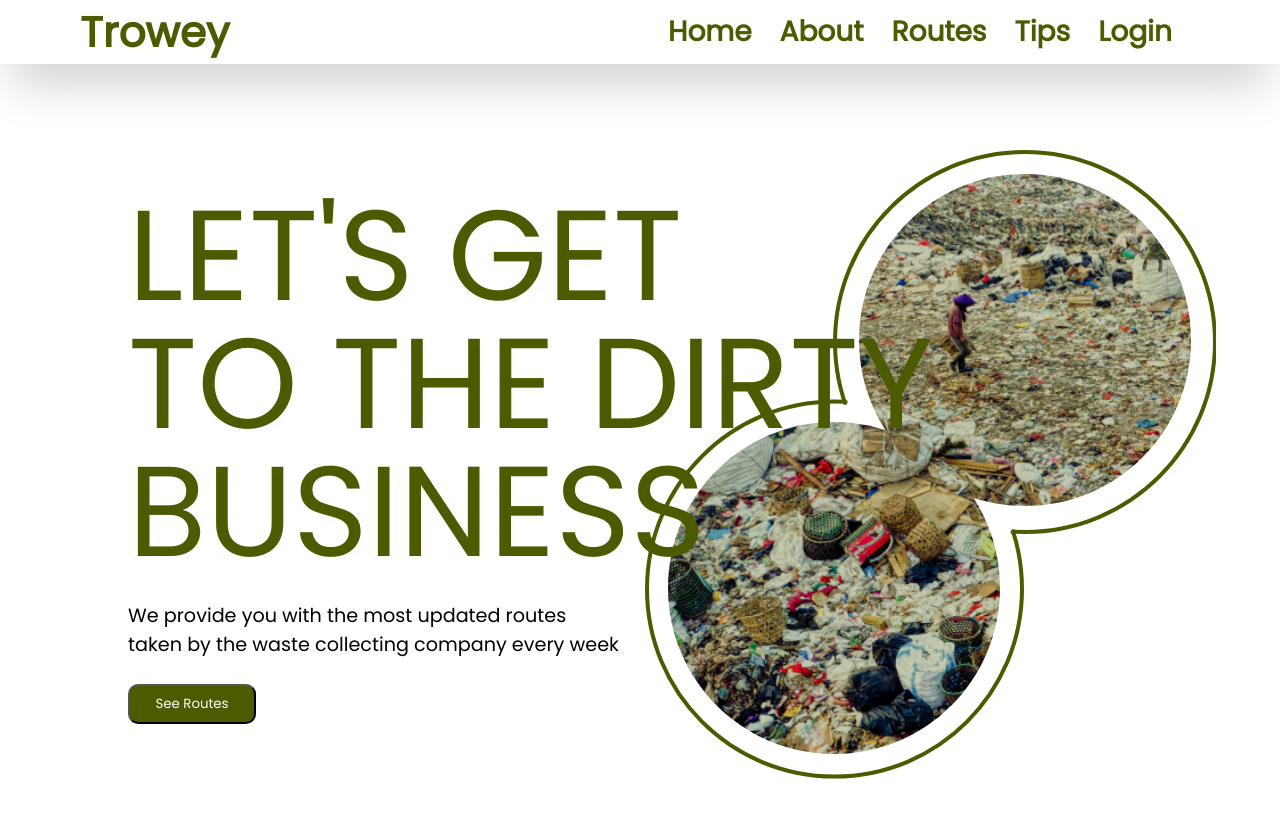
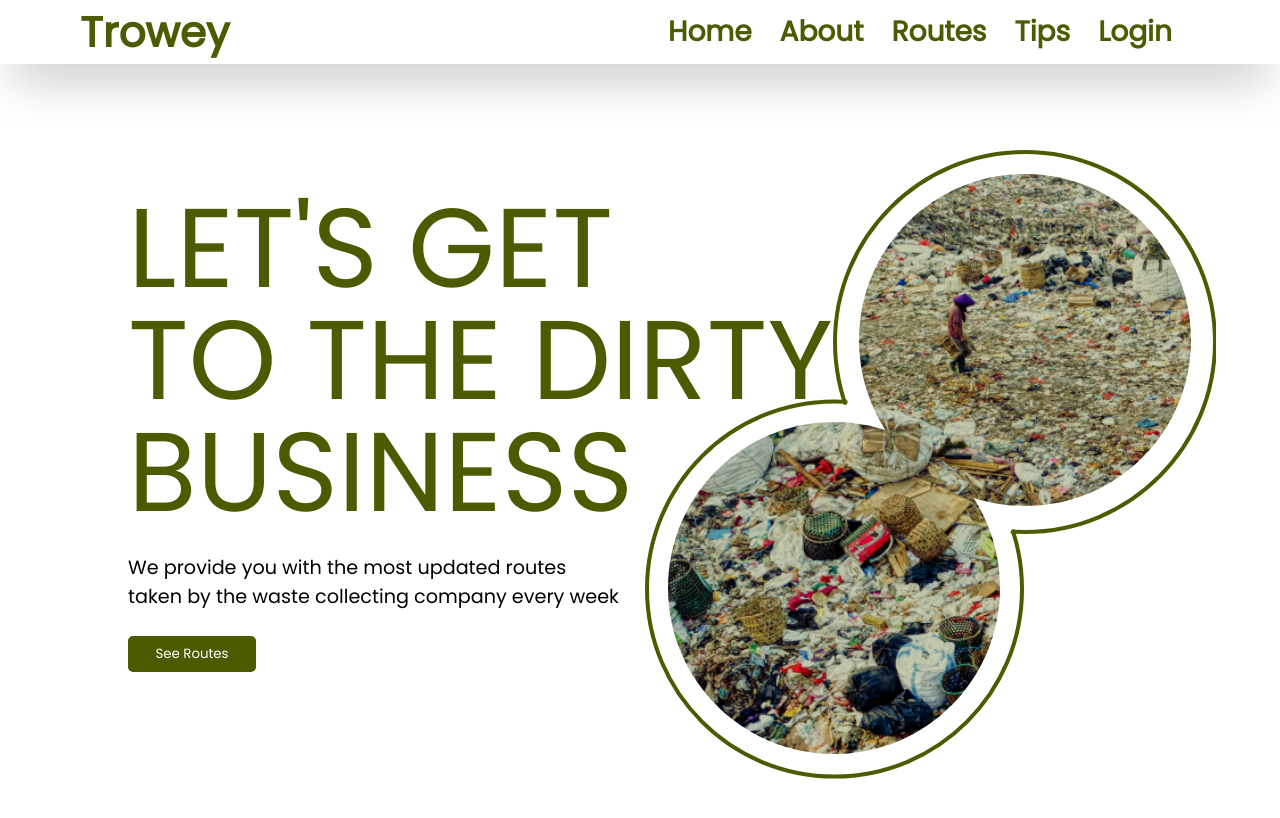
Before and after one commit to xennia316/trowey-prod, a React (Create React App) app in the folder client/: page / in a window 1280 px wide. Shown: the top 818 px of the page. Built offline with nearby package versions, Linux system fonts and the light colour scheme.

Commit message:
hero styles

```diff
--- a/client/src/Components/Buttons/Button.module.css
+++ b/client/src/Components/Buttons/Button.module.css
@@ -2,7 +2,8 @@
     padding: 0.5rem 1rem;
     background-color: #4c5b00;
     color: #fff;
-    border-radius: 10px;
+    border-radius: 5px;
     width: 8rem;
     cursor: pointer;
+    border: none;
 }
--- a/client/src/Sections/Hero/Hero.module.css
+++ b/client/src/Sections/Hero/Hero.module.css
@@ -11,7 +11,7 @@
 }
 
 .bigText {
-    font-size: 8rem;
+    font-size: 7rem;
     line-height: 1;
     color: #4c5b00;
 }
```
